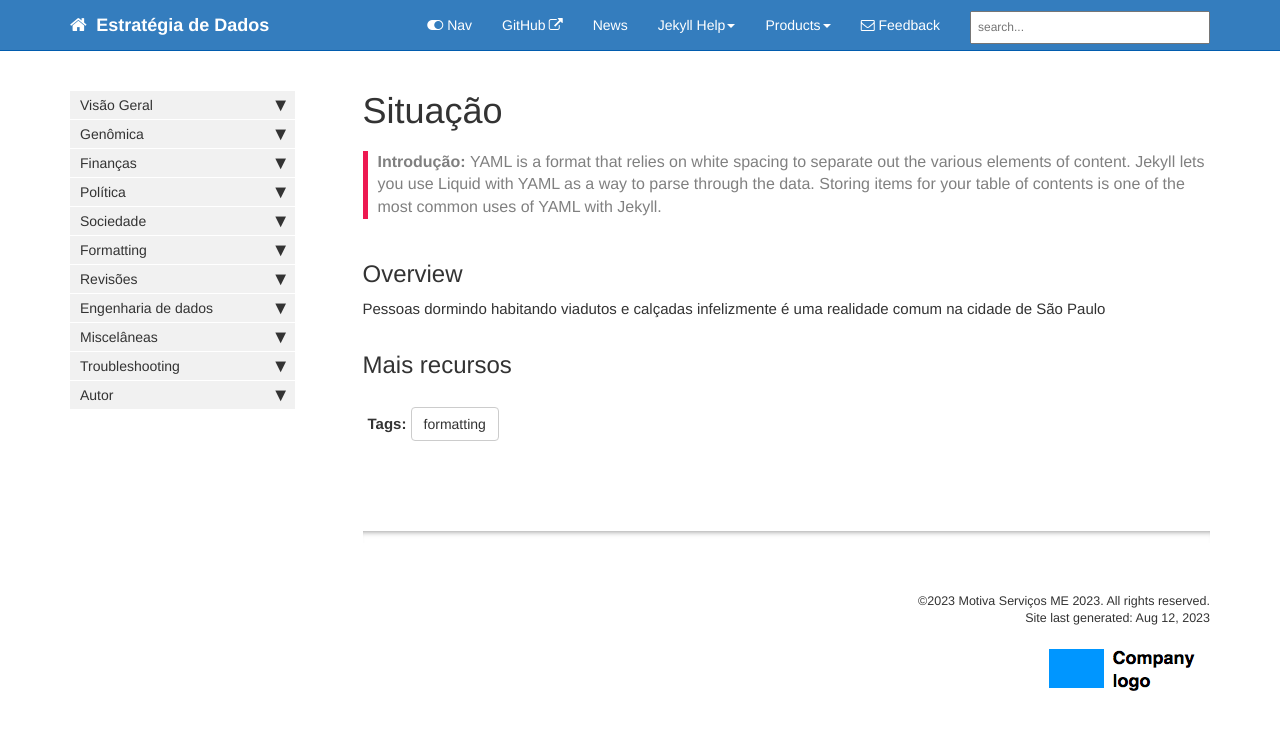
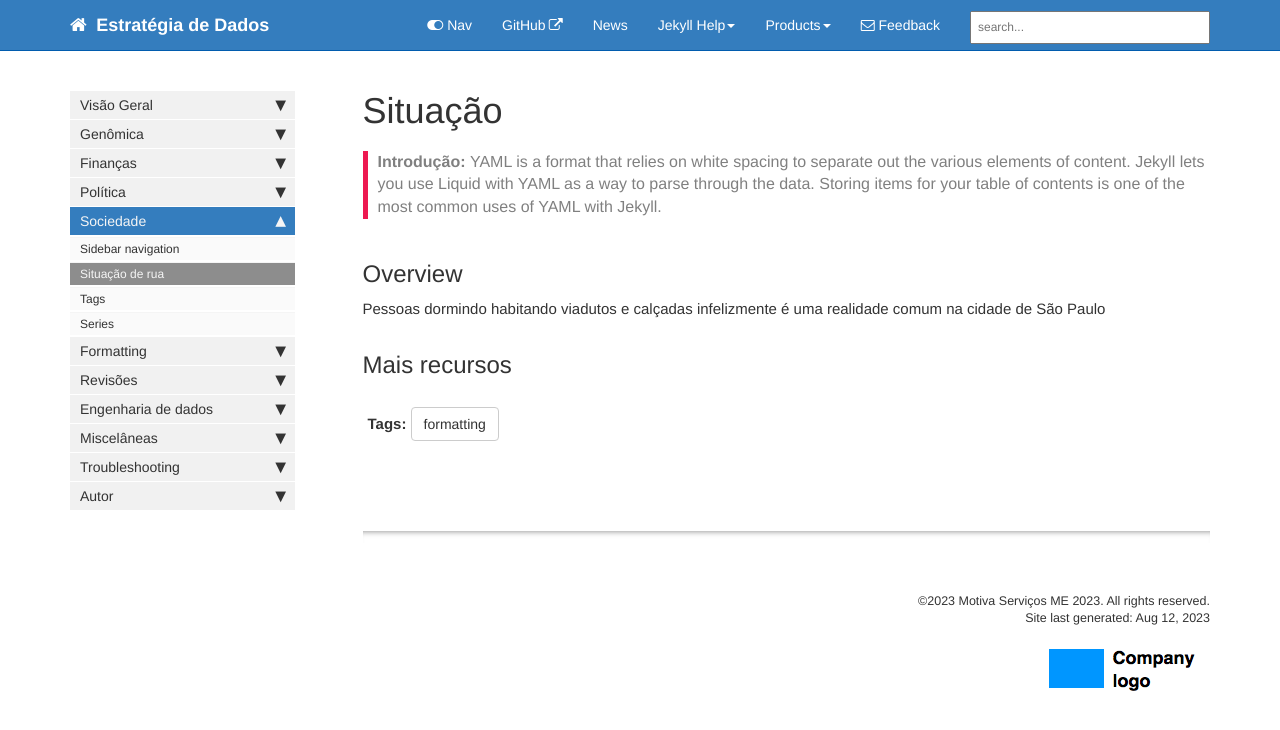
Before and after one commit to esthercamilo/esthercamilo.github.io, a Jekyll site: the page built from pages/mydoc/mydoc_situacao_de_rua.md, in a window 1280 px wide. Shown: the top 730 px of the page. Built offline with Jekyll 4.4.1, drawn with Linux system fonts in a browser that asks for light colours; comment, search, counter and statistics services are not loaded.

Commit message:
sociedade

```diff
--- a/pages/mydoc/mydoc_situacao_de_rua.md
+++ b/pages/mydoc/mydoc_situacao_de_rua.md
@@ -4,7 +4,7 @@ tags: [formatting]
 keywords: search
 summary: "YAML is a format that relies on white spacing to separate out the various elements of content. Jekyll lets you use Liquid with YAML as a way to parse through the data. Storing items for your table of contents is one of the most common uses of YAML with Jekyll."
 sidebar: mydoc_sidebar
-permalink: mydoc_yaml_tutorial.html
+permalink: mydoc_situacao_de_rua.html
 folder: mydoc
 toc: false
 ---
```
